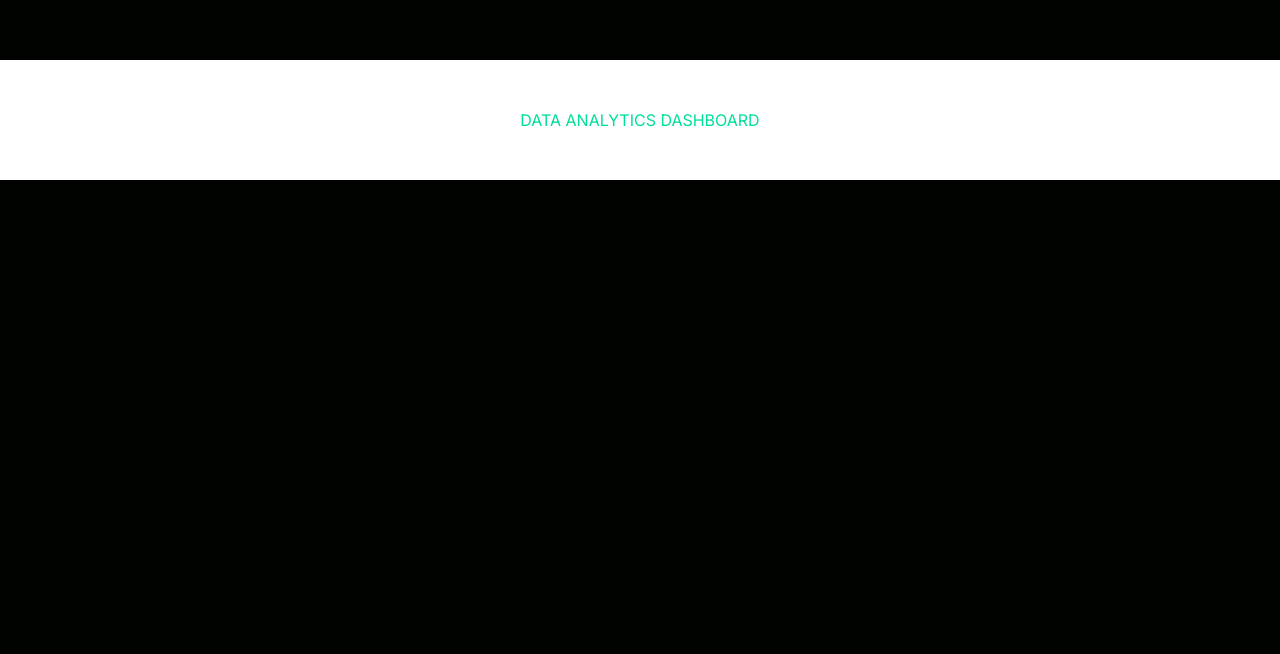
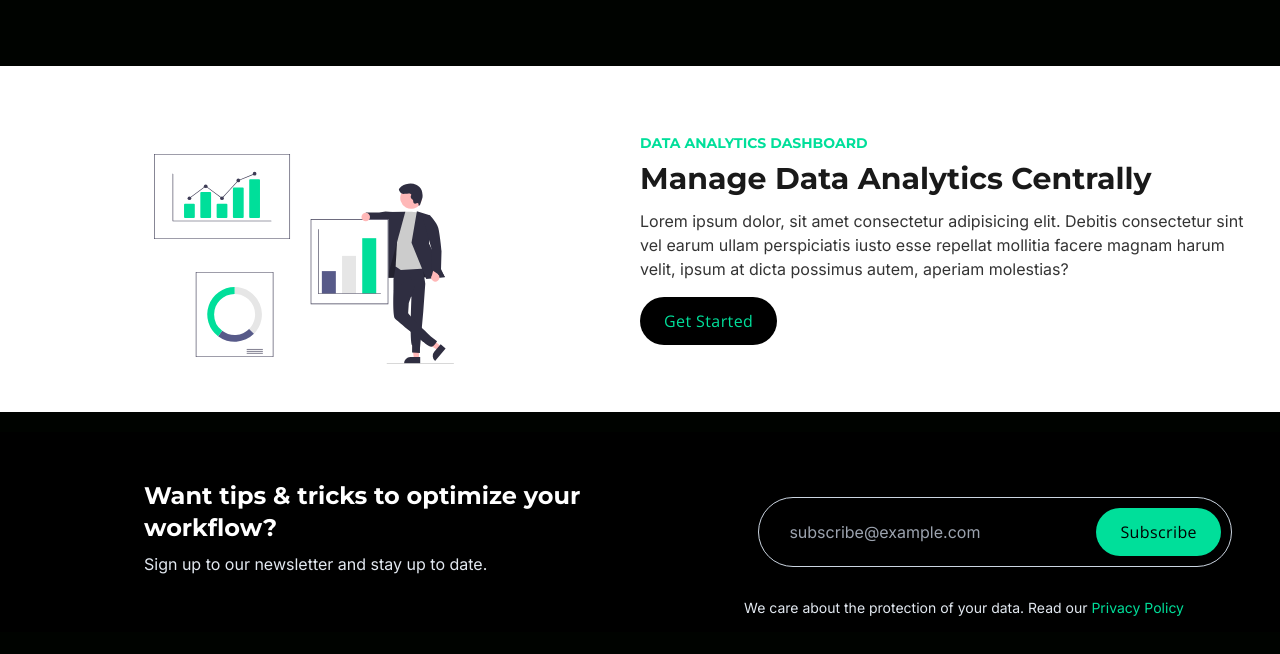
Before and after one commit to sonyokpara/react-data, a React (Vite) app: page / in a window 1280 px wide. Shown: the part 822-1476 px from the top of the page. Before the commit the page ends 1002 px from the top, so only its background shows below. Built offline with nearby package versions, Linux system fonts and the light colour scheme.

Commit message:
Complete the NewsLetter section

```diff
--- a/src/App.jsx
+++ b/src/App.jsx
@@ -1,4 +1,4 @@
-import { Navbar, Hero, Analytics } from "./sections";
+import { Navbar, Hero, Analytics, NewsLetter } from "./sections";
 
 const App = () => {
   return (
@@ -6,6 +6,7 @@ const App = () => {
       <Navbar />
       <Hero />
       <Analytics />
+      <NewsLetter />
     </main>
   );
 };
--- a/src/components/Button.jsx
+++ b/src/components/Button.jsx
@@ -1,10 +1,20 @@
-const Button = ({ label, backgroundColor, textColor, borderColor }) => {
+const Button = ({
+  label,
+  backgroundColor,
+  textColor,
+  borderColor,
+  fullWidth,
+}) => {
   return (
     <button
-      className={`text-md font-open-sans tracking-wide font-normal px-6 py-2 rounded-full ${
+      className={`text-md font-open-sans tracking-wide font-normal px-6 py-3 rounded-full ${
+        fullWidth && "w-full"
+      } ${
         backgroundColor
-          ? `${backgroundColor} ${textColor} border-none hover:text-primary transition-all duration-300`
-          : "bg-transparent border border-primary hover:text-primary hover:border-white transition-all duration-300"
+          ? `${backgroundColor} ${textColor} ${
+              borderColor ? `border ${borderColor}` : ""
+            } hover:shadow-lg transition-all duration-300`
+          : "bg-transparent text-white hover:text-primary transition-all duration-300"
       }`}
     >
       {label}
--- a/src/index.css
+++ b/src/index.css
@@ -8,3 +8,9 @@
   color-scheme: dark;
   background-color: #000300;
 }
+
+@layer components {
+  .input {
+    @apply sm:flex-1 max-sm:w-full text-base leading-normal text-slate-300 pl-5 max-sm:p-5 outline-none sm:border-none border max-sm:border-slate-300 max-sm:rounded-full;
+  }
+}
--- a/src/sections/Analytics.jsx
+++ b/src/sections/Analytics.jsx
@@ -1,11 +1,32 @@
+import illustration from "../assets/icons/undraw_data.svg";
+import Button from "../components/Button";
+
 const Analytics = () => {
   return (
-    <section className="bg-white py-12 flex flex-wrap justify-center items-center w-full">
-      <div className=""></div>
-      <div>
-        <h3 className="uppercase text-primary font-normal font-inter">
+    <section className="bg-white py-12 mb-5 flex max-sm:flex-col flex-wrap justify-center items-center w-full">
+      <div className="flex justify-center pt-10 items-center flex-1 max-sm:w-full">
+        <img src={illustration} alt="illustration" width={300} />
+      </div>
+      <div className="flex-1 max-sm:w-full max-sm:text-center max-sm:mt-12 px-8">
+        <h3 className="uppercase text-primary font-bold font-montserrat text-sm">
           Data Analytics Dashboard
         </h3>
+        <h2 className="text-black/90 sm:text-2xl md:text-3xl text-lg font-montserrat my-2 font-bold">
+          Manage Data Analytics Centrally
+        </h2>
+        <p className="text-black/80 leading-normal font-inter text-base break-words mt-3">
+          Lorem ipsum dolor, sit amet consectetur adipisicing elit. Debitis
+          consectetur sint vel earum ullam perspiciatis iusto esse repellat
+          mollitia facere magnam harum velit, ipsum at dicta possimus autem,
+          aperiam molestias?
+        </p>
+        <div className="mt-4">
+          <Button
+            label="Get Started"
+            backgroundColor="bg-black"
+            textColor="text-primary"
+          />
+        </div>
       </div>
     </section>
   );
--- a/src/sections/Navbar.jsx
+++ b/src/sections/Navbar.jsx
@@ -24,7 +24,7 @@ const Navbar = () => {
 
   return (
     <header
-      className={`w-full py-5 px-12 ${
+      className={`w-full py-5 px-12 bg-black ${
         isFixed
           ? "sticky top-0 left-0 right-0 border-b border-gray-700 shadow-lg"
           : "relative"
@@ -51,11 +51,11 @@ const Navbar = () => {
           ))}
         </ul>
 
-        <div className="hidden md:flex justify-end items-center gap-6">
+        <div className="hidden md:flex justify-end items-center gap-2">
           <Button label="Login" />
           <Button
             label="Sign Up"
-            backgroundColor="bg-white font-semibold"
+            backgroundColor="bg-white"
             textColor="text-stone-900"
           />
         </div>
@@ -69,11 +69,12 @@ const Navbar = () => {
         </div>
       </nav>
 
+      {/* Mobile Men */}
       <nav
         className={`md:hidden bg-black py-5 px-10 w-[300px] h-full border-r border-r-gray-950 min-h-screen ${
           isMenuOpen
-            ? `fixed top-20 left-0 ease-in-out duration-500`
-            : "fixed -left-[100%] top-20"
+            ? `fixed top-16 left-0 ease-in-out duration-500`
+            : "fixed -left-[100%] top-16"
         }`}
       >
         <ul className="space-y-6 flex flex-col justify-start">
@@ -93,7 +94,7 @@ const Navbar = () => {
           <Button label="Login" />
           <Button
             label="Sign Up"
-            backgroundColor="bg-white font-semibold"
+            backgroundColor="bg-white"
             textColor="text-stone-900"
           />
         </div>
--- /dev/null
+++ b/src/sections/NewsLetter.jsx
@@ -0,0 +1,43 @@
+import Button from "../components/Button";
+
+const NewsLetter = () => {
+  return (
+    <section className="max-md:text-center">
+      <div className="bg-black px-12 py-12 flex justify-between items-center max-lg:flex-col gap-10">
+        <div className="w-full md:w-2/3 flex flex-col">
+          <h3 className="font-montserrat font-bold text-xl max-md:text-center md:text-2xl md:pl-24">
+            Want tips & tricks to optimize your workflow?
+          </h3>
+          <p className="font-inter text-base text-slate-200 max-md:text-center leading-10 md:pl-24">
+            Sign up to our newsletter and stay up to date.
+          </p>
+        </div>
+        <div className="w-full lg:max-w-[40%] flex items-center max-sm:flex-col gap-5 sm:border sm:border-slate-300 rounded-full p-2.5">
+          <input
+            type="text"
+            placeholder="subscribe@example.com"
+            className="input bg-transparent"
+          />
+          <div className="flex items-center max-sm:justify-end max-sm:w-full">
+            <Button
+              label="Subscribe"
+              backgroundColor="bg-primary"
+              textColor="text-black"
+              fullWidth
+            />
+          </div>
+        </div>
+      </div>
+      <div className="flex justify-end max-md:justify-center items-center max-md:mx-auto max-md:w-[90%] w-full pb-8 max-md:-mt-6">
+        <p className="text-sm text-slate-200 font-inter md:mr-24 md:-mt-12">
+          We care about the protection of your data. Read our{" "}
+          <a href="#" className="text-primary hover:underline">
+            Privacy Policy
+          </a>
+        </p>
+      </div>
+    </section>
+  );
+};
+
+export default NewsLetter;
--- a/src/sections/index.js
+++ b/src/sections/index.js
@@ -1,5 +1,6 @@
 import Navbar from "./Navbar";
 import Hero from "./Hero";
 import Analytics from "./Analytics";
+import NewsLetter from "./NewsLetter";
 
-export { Navbar, Hero, Analytics };
+export { Navbar, Hero, Analytics, NewsLetter };
```
Also changed, not shown: src/assets/icons/undraw_data.svg (added).
